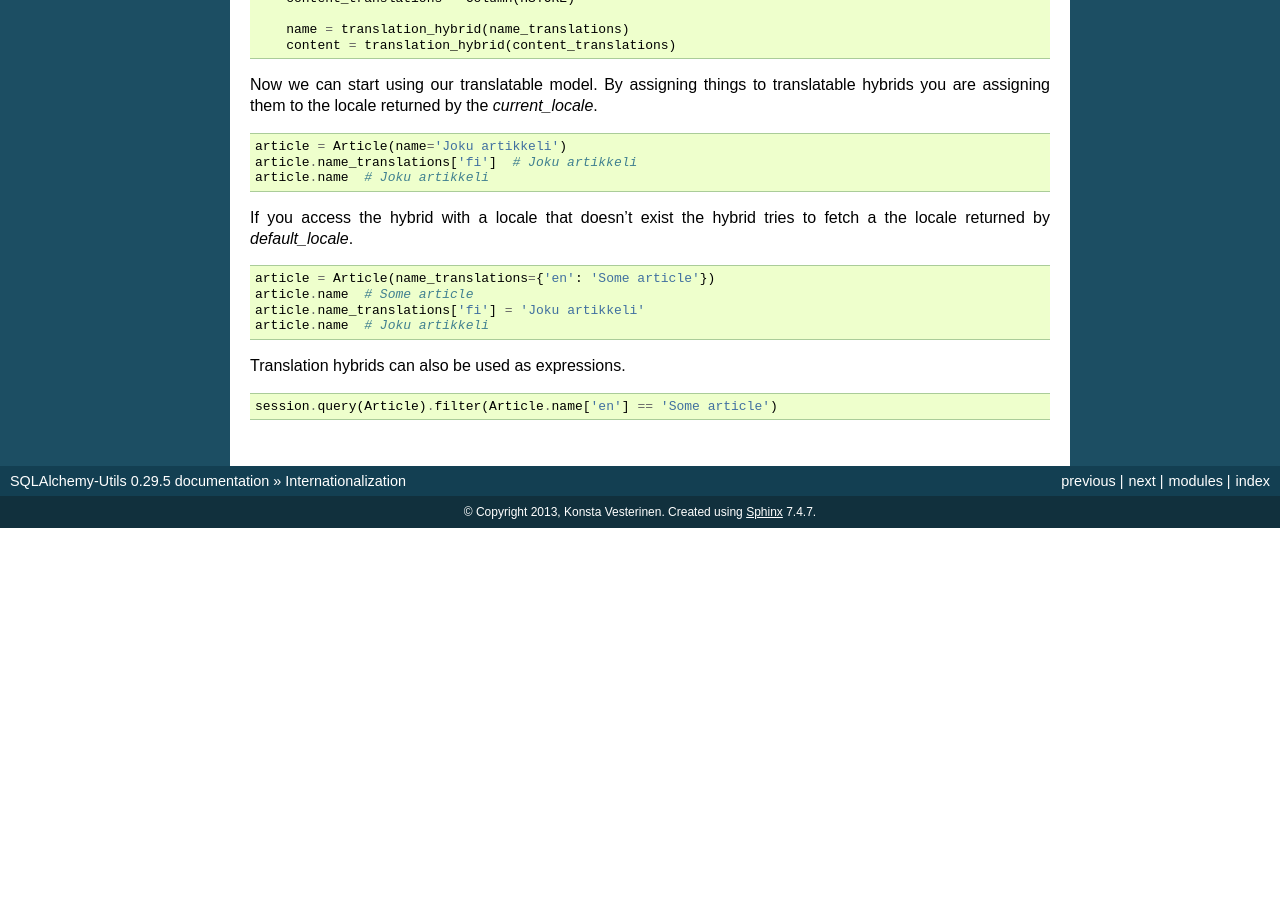
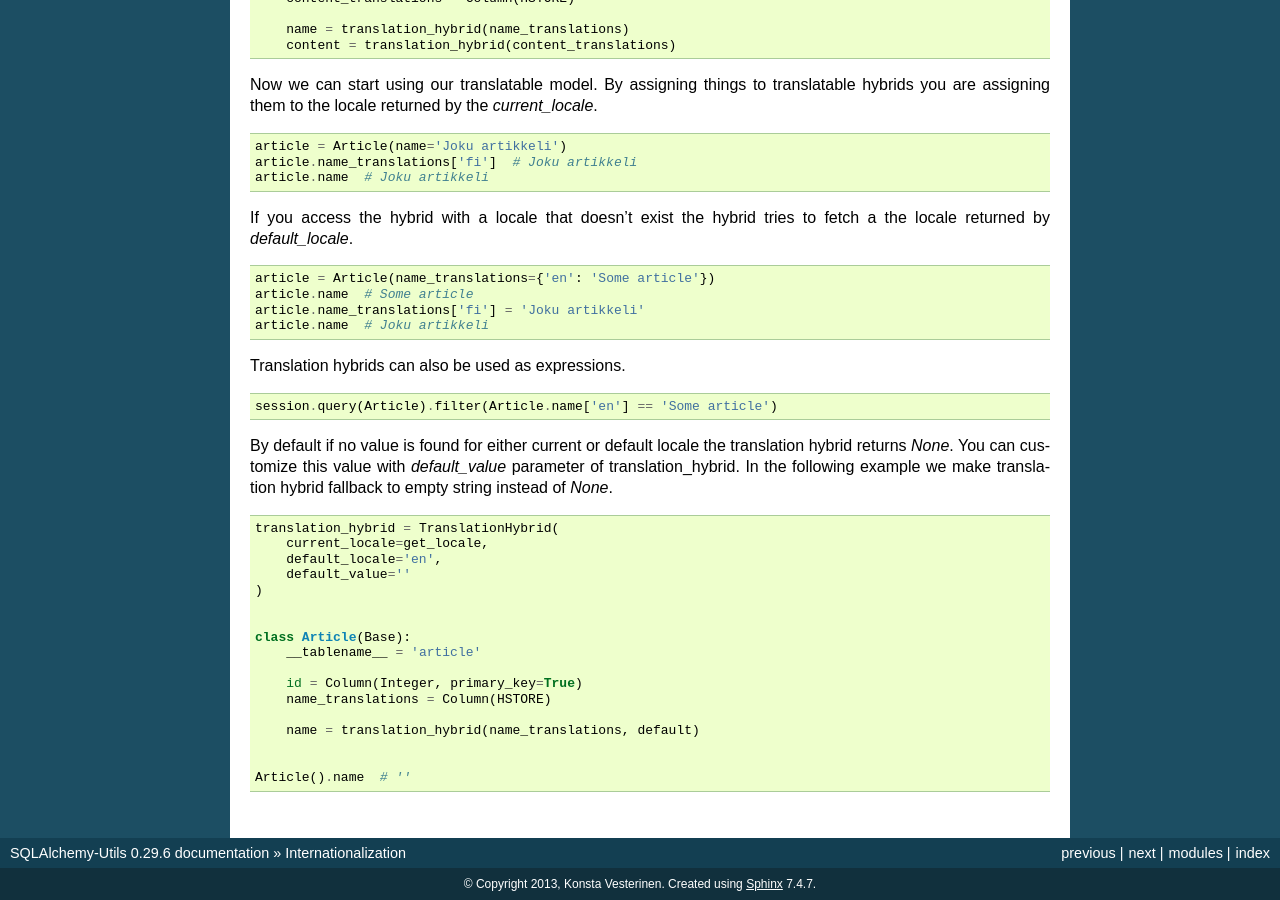
Before and after one commit to kvesteri/sqlalchemy-utils, a Sphinx documentation site: the page built from docs/internationalization.rst, in a window 1280 px wide and 900 px high, scrolled down 990 px. Built offline with Sphinx 7.4.7, drawn with Linux system fonts in a browser that asks for light colours; before the commit the page ends 1518 px from its top, so only the background shows below that; some of the changed text lies outside the part shown.

Commit message:
Add customizable default value for TranslationHybrid

```diff
--- a/CHANGES.rst
+++ b/CHANGES.rst
@@ -2,6 +2,12 @@ Changelog
 ---------
 
 Here you can see the full list of changes between each SQLAlchemy-Utils release.
+
+
+0.29.6 (2015-02-03)
+^^^^^^^^^^^^^^^^^^^
+
+- Added customizable TranslationHybrid default value
 
 
 0.29.5 (2015-02-03)
--- a/docs/internationalization.rst
+++ b/docs/internationalization.rst
@@ -90,4 +90,29 @@ Translation hybrids can also be used as expressions.
 
     session.query(Article).filter(Article.name['en'] == 'Some article')
 
+
+By default if no value is found for either current or default locale the
+translation hybrid returns `None`. You can customize this value with `default_value` parameter
+of translation_hybrid. In the following example we make translation hybrid fallback to empty string instead of `None`.
+
+::
+
+    translation_hybrid = TranslationHybrid(
+        current_locale=get_locale,
+        default_locale='en',
+        default_value=''
+    )
+
+
+    class Article(Base):
+        __tablename__ = 'article'
+
+        id = Column(Integer, primary_key=True)
+        name_translations = Column(HSTORE)
+
+        name = translation_hybrid(name_translations, default)
+
+
+    Article().name  # ''
+
 .. _SQLAlchemy-i18n: https://github.com/kvesteri/sqlalchemy-i18n
--- a/sqlalchemy_utils/__init__.py
+++ b/sqlalchemy_utils/__init__.py
@@ -87,7 +87,7 @@ from .types import (
 from .models import Timestamp
 
 
-__version__ = '0.29.5'
+__version__ = '0.29.6'
 
 
 __all__ = (
```
Also changed, not shown: 2 other files.
